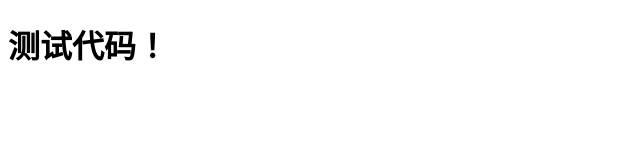
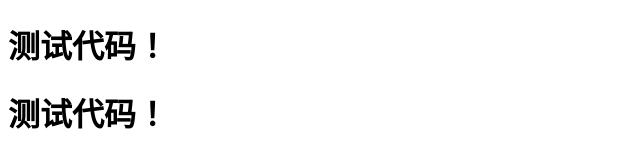
Before and after one commit to zimu-li/testSSH, a plain HTML site: page test.html in a window 1280 px wide. Shown: the whole page, without its empty margins (0-640 px from the left). Drawn offline with Linux system fonts and the light colour scheme.

Commit message:
第二次提交

```diff
--- a/test.html
+++ b/test.html
@@ -6,5 +6,6 @@
 </head>
 <body>
   <h1>测试代码！</h1>
+  <h1>测试代码！</h1>
 </body>
 </html>
```
